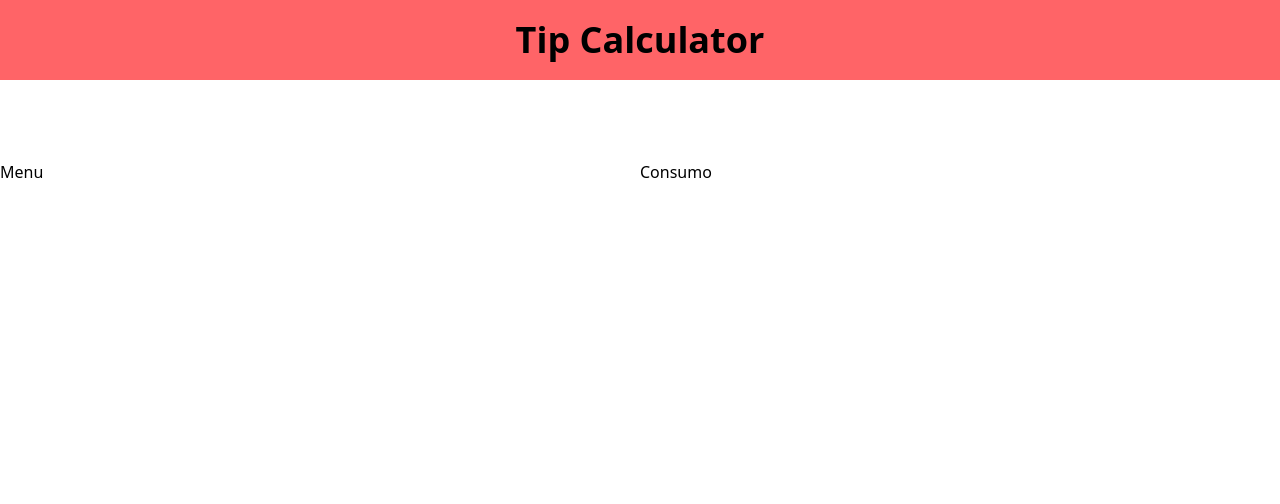
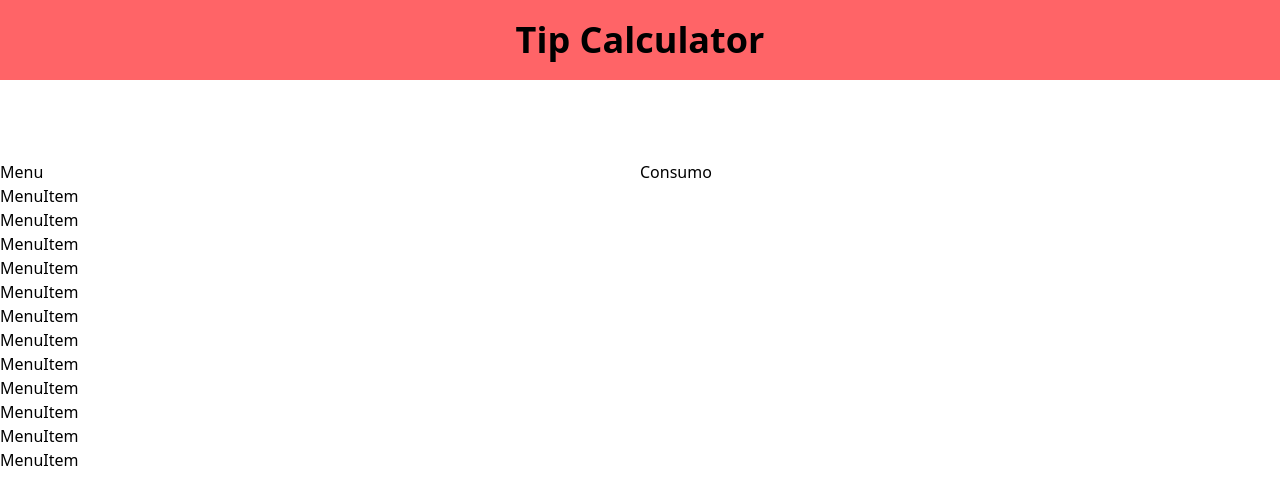
Before and after one commit to Fr3ak-Dev/tip_calculator, a React (Vite) app: page / in a window 1280 px wide. Shown: the top 504 px of the page. Built offline with nearby package versions, Linux system fonts and the light colour scheme.

Commit message:
Add MenuItem component and integrate it into the App

```diff
--- a/src/App.tsx
+++ b/src/App.tsx
@@ -1,3 +1,4 @@
+import MenuItem from "./components/MenuItem"
 import { menuItems } from "./data/db"
 
 function App() {
@@ -11,6 +12,11 @@ function App() {
       <main className="max-w-7xl mx-auto py-20 grid md:grid-cols-2">
         <div>
           <h2>Menu</h2>
+          {menuItems.map((item) => (
+            <MenuItem
+              key={item.id}
+            />
+          ))}
         </div>
         <div>
           <h2>Consumo</h2>
--- /dev/null
+++ b/src/components/MenuItem.tsx
@@ -0,0 +1,5 @@
+export default function MenuItem() {
+  return (
+    <div>MenuItem</div>
+  )
+}
```
